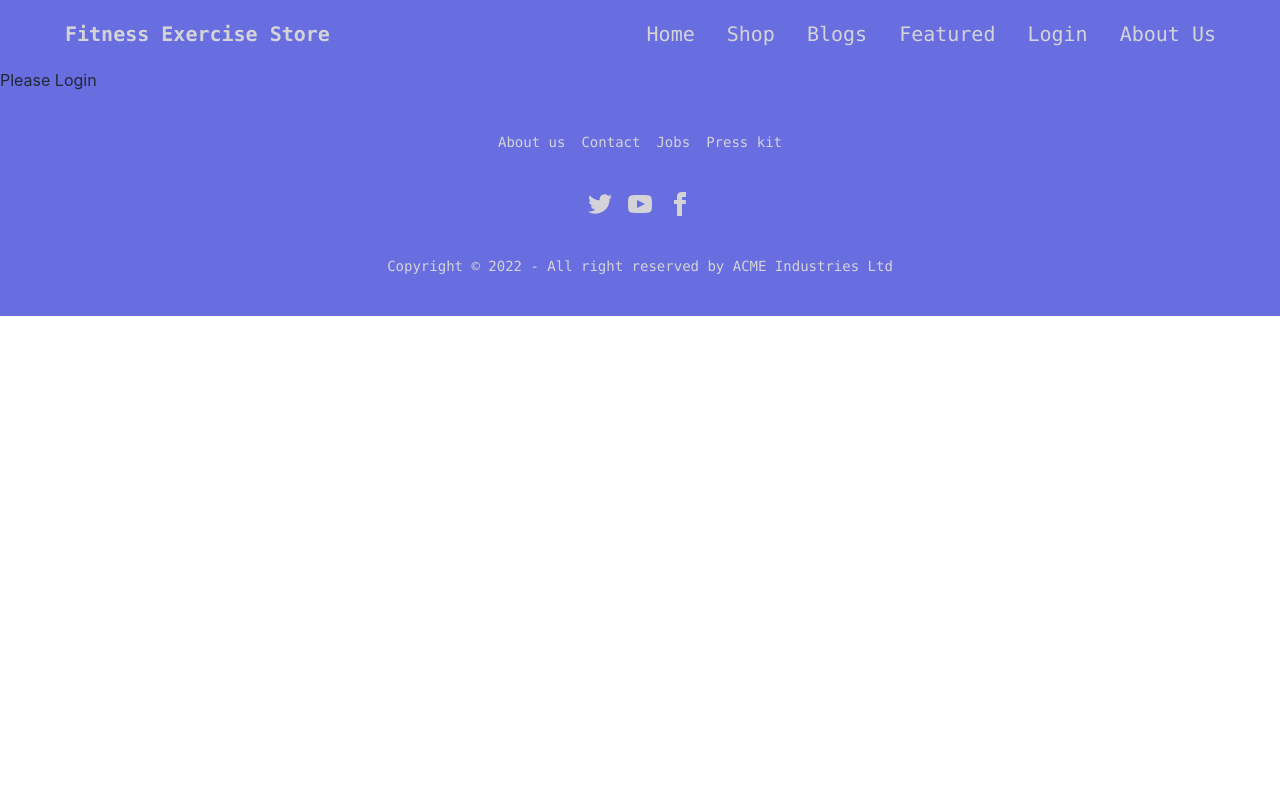
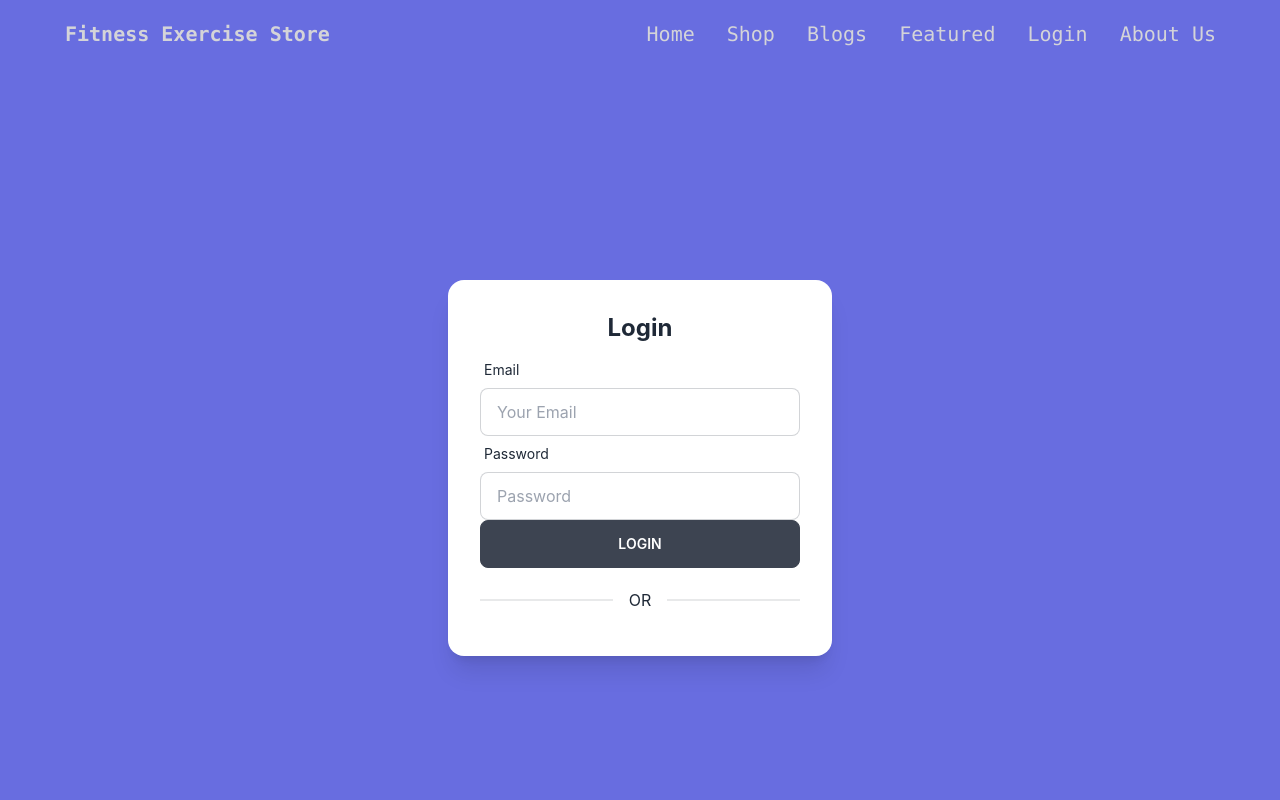
Before and after one commit to Mehadi-Hasan98/Fitness-Exercises-Store, a React (Create React App) app: page /login in a window 1280 px wide. Shown: the top 800 px of the page. Built offline with nearby package versions, Linux system fonts and the light colour scheme.

Commit message:
Login page created

```diff
--- a/src/pages/Login/Login.js
+++ b/src/pages/Login/Login.js
@@ -1,11 +1,102 @@
-import React from 'react';
+import React from "react";
 
 const Login = () => {
-    return (
-        <div>
-            <h1>Please Login</h1>
+  return (
+    <div className="flex h-screen justify-center items-center">
+      <div className="card w-96 bg-base-100 shadow-xl">
+        <div className="card-body">
+          <h2 className="text-center text-2xl font-bold">Login</h2>
+          <form>
+            <div className="form-control w-full max-w-xs">
+              <label className="label">
+                <span className="label-text">Email</span>
+              </label>
+              <input
+                type="email"
+                placeholder="Your Email"
+                className="input input-bordered w-full max-w-xs"
+                {...("email", {
+                  required: {
+                    value: true,
+                    message: "Email is Required",
+                  },
+                  pattern: {
+                    value: /[a-z0-9]+@[a-z]+\.[a-z]{2,3}/,
+                    message: "Provide a valid Email",
+                  },
+                })}
+              />
+              {/* <label className="label">
+                {errors.email?.type === "required" && (
+                  <span className="label-text-alt text-red-500">
+                    {errors.email.message}
+                  </span>
+                )}
+                {errors.email?.type === "pattern" && (
+                  <span className="label-text-alt text-red-500">
+                    {errors.email.message}
+                  </span>
+                )}
+              </label> */}
+            </div>
+            <div className="form-control w-full max-w-xs">
+              <label className="label">
+                <span className="label-text">Password</span>
+              </label>
+              <input
+                type="password"
+                placeholder="Password"
+                className="input input-bordered w-full max-w-xs"
+                {...("password", {
+                  required: {
+                    value: true,
+                    message: "Password is Required",
+                  },
+                  minLength: {
+                    value: 6,
+                    message: "Must be 6 characters or longer",
+                  },
+                })}
+              />
+              {/* <label className="label">
+                {errors.password?.type === "required" && (
+                  <span className="label-text-alt text-red-500">
+                    {errors.password.message}
+                  </span>
+                )}
+                {errors.password?.type === "minLength" && (
+                  <span className="label-text-alt text-red-500">
+                    {errors.password.message}
+                  </span>
+                )}
+              </label> */}
+            </div>
+
+            <input
+              className="btn w-full max-w-xs text-white"
+              type="submit"
+              value="Login"
+            />
+          </form>
+          {/* <p>
+            <small>
+              New to ToolKits?{" "}
+              <Link className="text-primary" to="/signup">
+                Create New Account
+              </Link>
+            </small>
+          </p> */}
+          <div className="divider">OR</div>
+          {/* <button
+            onClick={() => signInWithGoogle()}
+            className="btn btn-outline"
+          >
+            Continue with Google
+          </button> */}
         </div>
-    );
+      </div>
+    </div>
+  );
 };
 
 export default Login;
```
